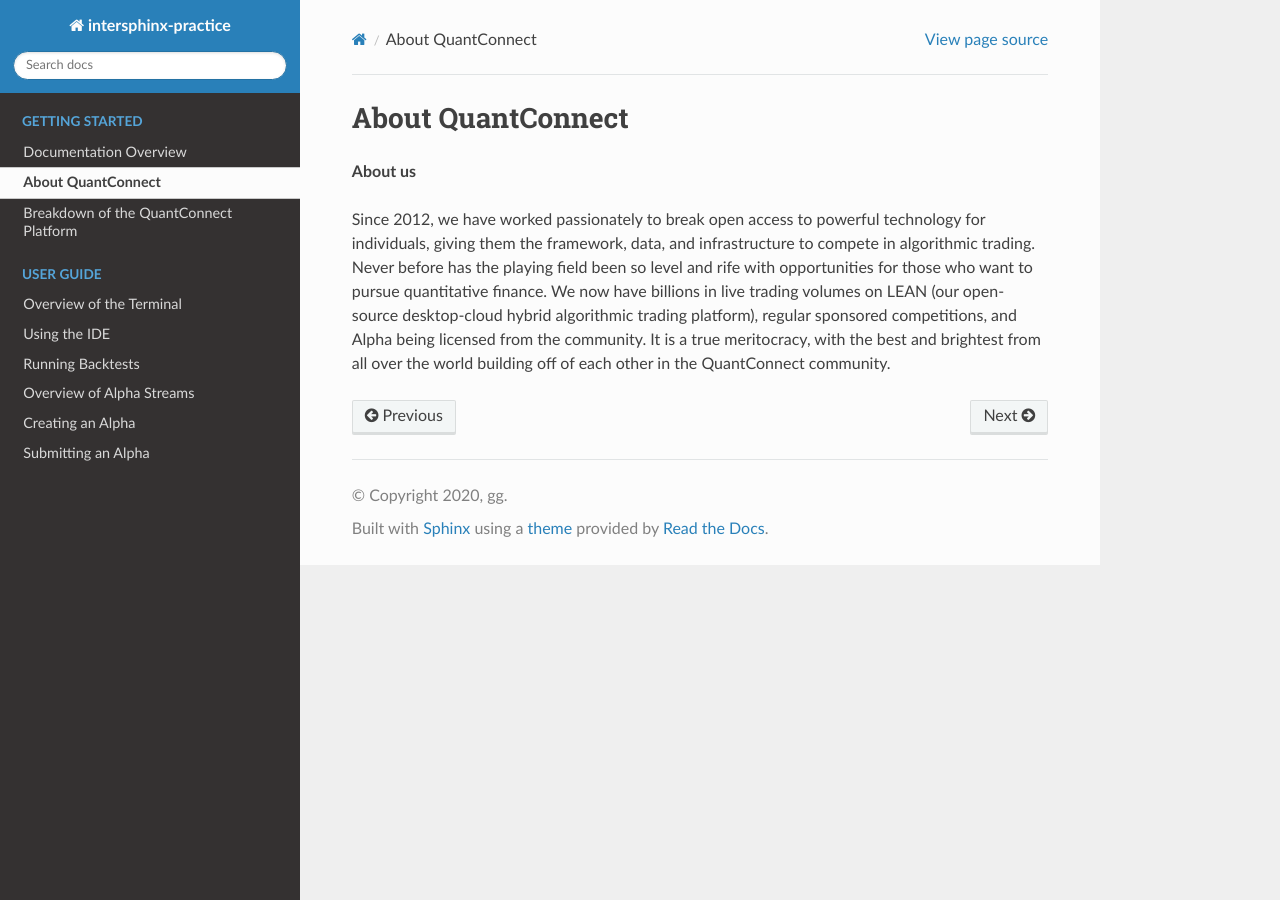
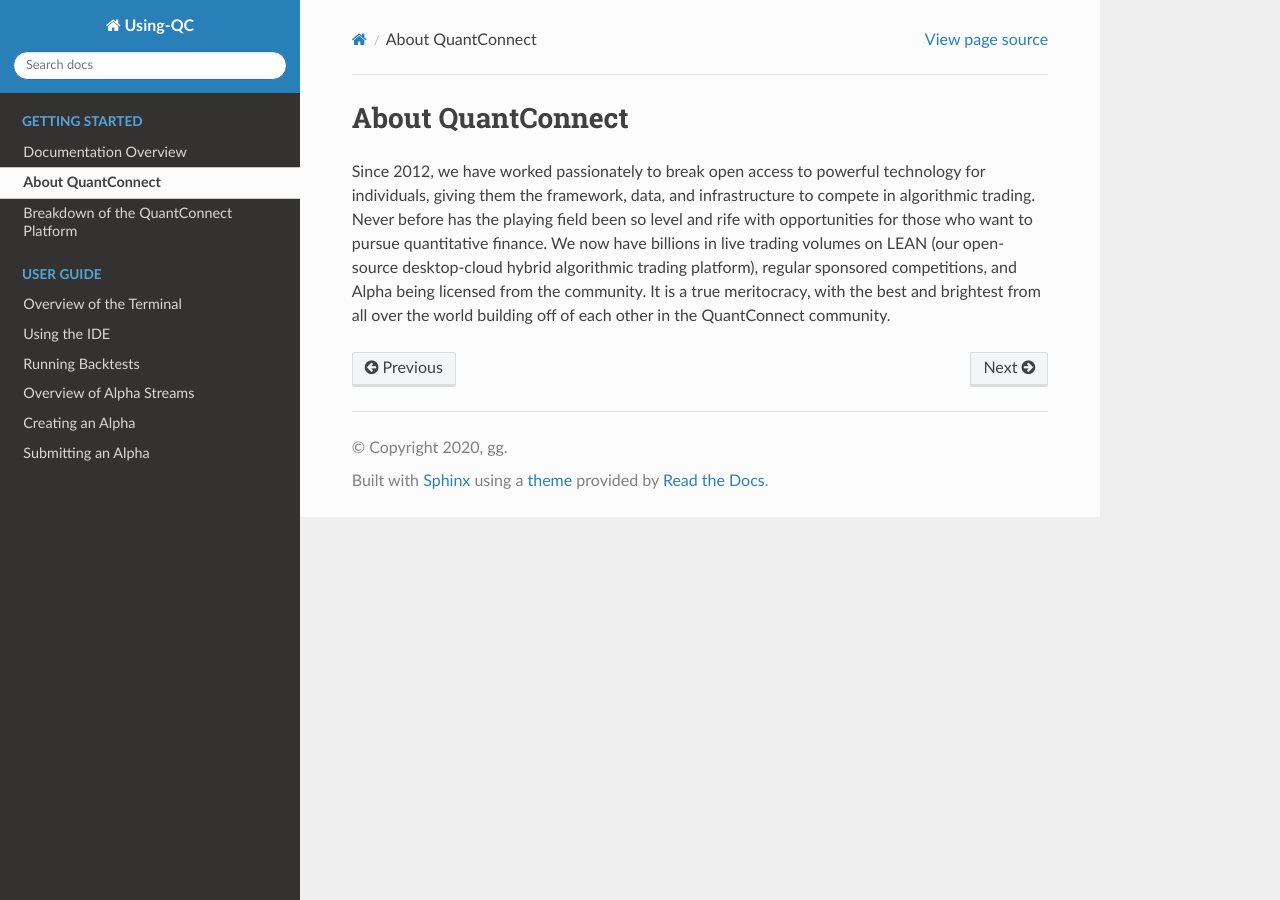
Before and after one commit to GGoziker/QuantConnect-Documentation-2.0.0, a Sphinx documentation site: the page built from docs/source/Getting_Started/About_QC.rst, in a window 1280 px wide. Built offline with Sphinx 7.4.7 and the Read the Docs theme 2.0.0, drawn with Linux system fonts in a browser that asks for light colours.

Commit message:
Fix project name

```diff
--- a/docs/source/Getting_Started/About_QC.rst
+++ b/docs/source/Getting_Started/About_QC.rst
@@ -1,6 +1,5 @@
 About QuantConnect
 ==================
 
-**About us**
 
 Since 2012, we have worked passionately to break open access to powerful technology for individuals, giving them the framework, data, and infrastructure to compete in algorithmic trading. Never before has the playing field been so level and rife with opportunities for those who want to pursue quantitative finance. We now have billions in live trading volumes on LEAN (our open-source desktop-cloud hybrid algorithmic trading platform), regular sponsored competitions, and Alpha being licensed from the community. It is a true meritocracy, with the best and brightest from all over the world building off of each other in the QuantConnect community.
--- a/docs/source/conf.py
+++ b/docs/source/conf.py
@@ -19,7 +19,7 @@
 
 # -- Project information -----------------------------------------------------
 
-project = 'intersphinx-practice'
+project = 'Using-QC'
 copyright = '2020, gg'
 author = 'Gahl Goziker'
 master_doc = 'index'
```
